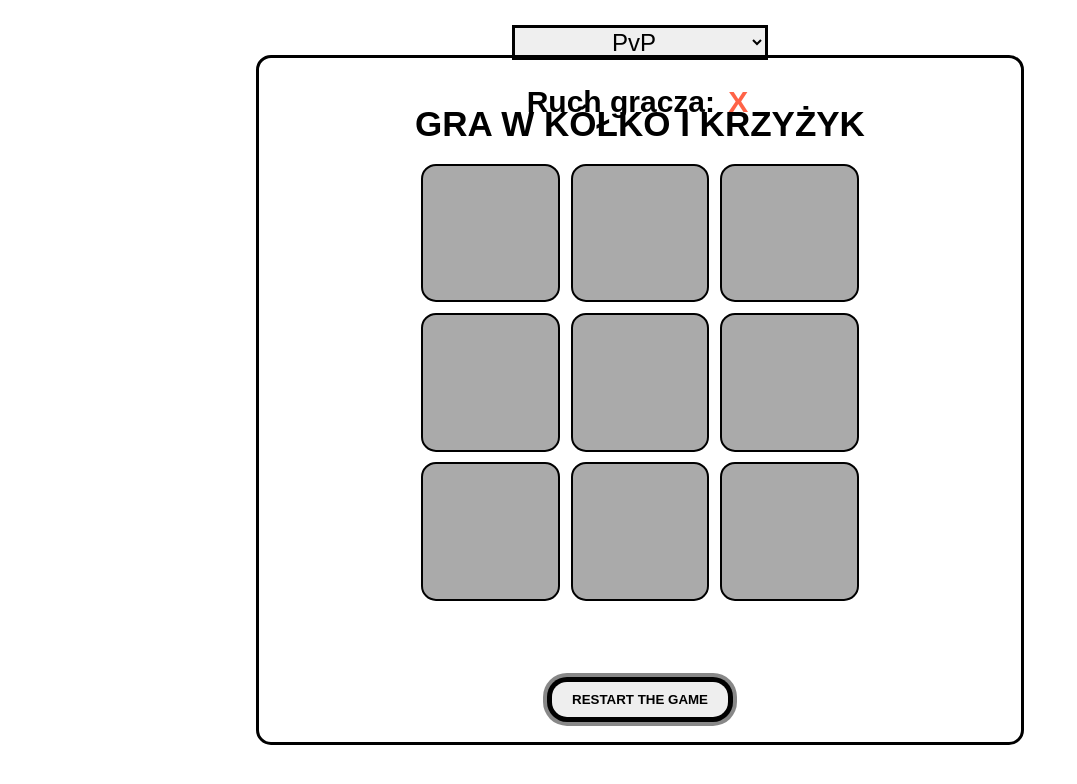
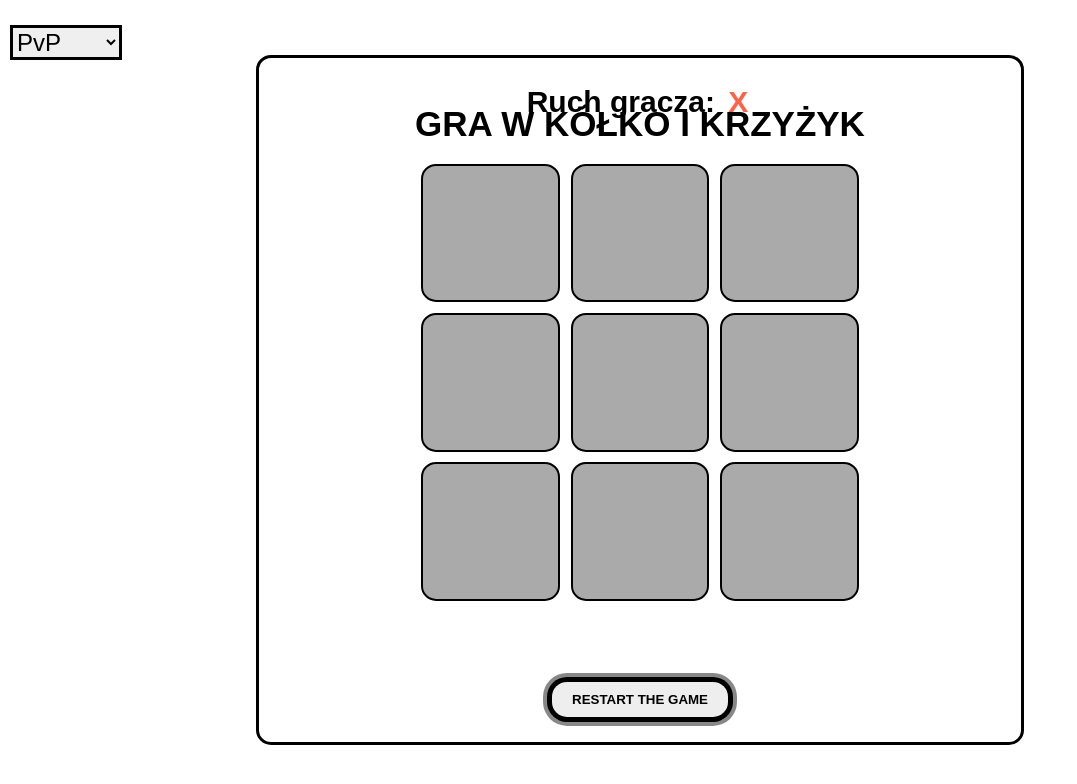
Before and after one commit to brzuza90/Tic-tac-toe_JS, a plain HTML site: page index.html in a window 1280 px wide. Shown: the whole page, without its empty margins (0-1077 px from the left). Drawn offline with Linux system fonts and the light colour scheme.

Commit message:
Add files via upload

```diff
--- a/css/style.css
+++ b/css/style.css
@@ -7,14 +7,13 @@ body {
   font-family: Arial, Helvetica, sans-serif;
 }
 .select-game-mode {
-  margin: 25px auto;
+  margin-top: 25px;
+  margin-left: 10px;
   border: 3px solid   black;
   display: block;
-  width: 20%;
   font-size: 24px;
 }
 .select-game-mode option {
-  text-align: center;
   font-size: 24px;
 }
 .current-player {
```
